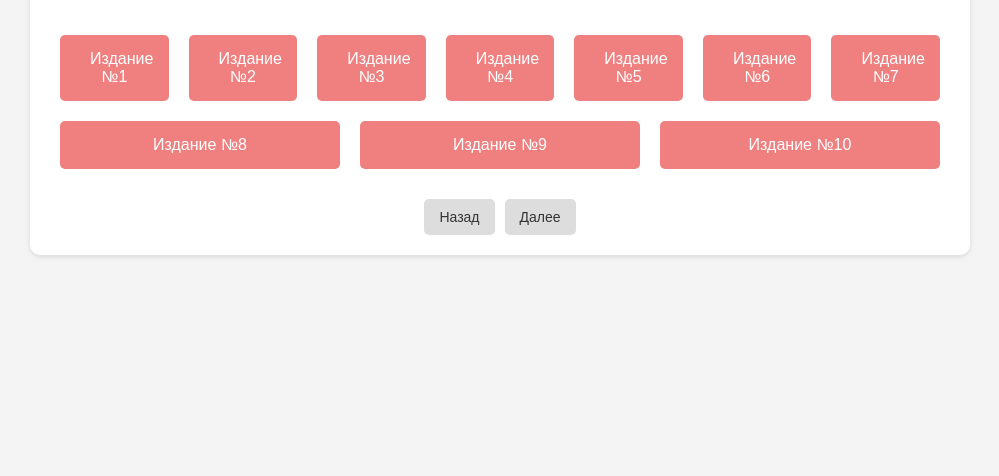
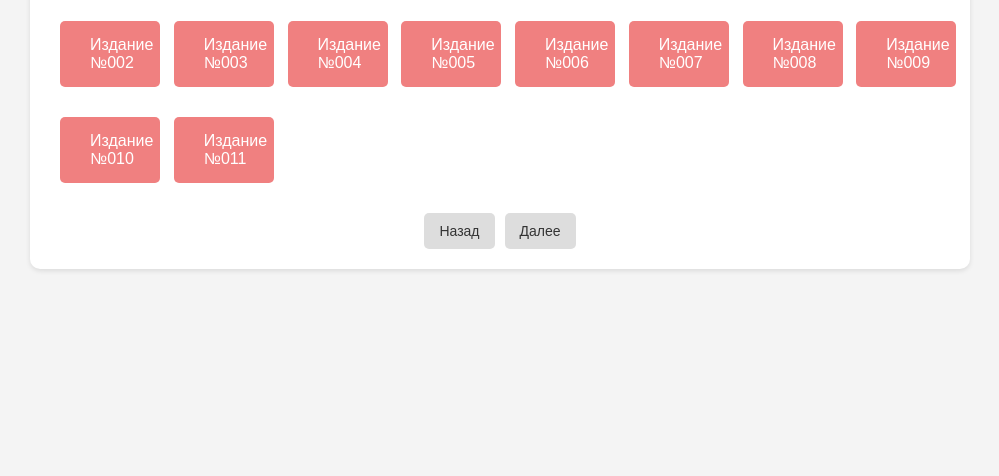
Before and after one commit to square222/my_project.github.io, a plain HTML site: page pdf_catalog.html in a window 1280 px wide. Shown: the part 324-800 px from the top of the page, without its empty margins (140-1139 px from the left). Drawn offline with Linux system fonts and the light colour scheme.

Commit message:
Add files via upload

```diff
--- a/script.js
+++ b/script.js
@@ -3,99 +3,95 @@ const paginationContainer = document.getElementById('pagination');
 const prevButton = document.getElementById('prev-button');
 const nextButton = document.getElementById('next-button');
 const buttonsPerPage = 10;
-const totalButtons = 88;
 let currentPage = 1;
 
-// Массив с ссылками (замените на свои ссылки)
+// Массив с ссылками
 const links = [
-    'https://poisk.ngonb.ru/flip/nso/maslyanino/soc_lnovodstvo/1941/002/',
-    'https://poisk.ngonb.ru/flip/nso/maslyanino/soc_lnovodstvo/1941/003/',
-    'https://poisk.ngonb.ru/flip/nso/maslyanino/soc_lnovodstvo/1941/004/',
-    'https://poisk.ngonb.ru/flip/nso/maslyanino/soc_lnovodstvo/1941/005/',
-    'https://poisk.ngonb.ru/flip/nso/maslyanino/soc_lnovodstvo/1941/006/',
-    'https://ссылка6.com',
-    'https://ссылка7.com',
-    'https://ссылка8.com',
-    'https://ссылка9.com',
-    'https://ссылка10.com',
-    'https://ссылка11.com',
-    'https://ссылка12.com',
-    'https://ссылка13.com',
-    'https://ссылка14.com',
-    'https://ссылка15.com',
-    'https://ссылка16.com',
-    'https://ссылка17.com',
-    'https://ссылка18.com',
-    'https://ссылка19.com',
-    'https://ссылка20.com',
-    'https://ссылка21.com',
-    'https://ссылка22.com',
-    'https://ссылка23.com',
-    'https://ссылка24.com',
-    'https://ссылка25.com',
-    'https://ссылка26.com',
-    'https://ссылка27.com',
-    'https://ссылка28.com',
-    'https://ссылка29.com',
-    'https://ссылка30.com',
-    'https://ссылка31.com',
-    'https://ссылка32.com',
-    'https://ссылка33.com',
-    'https://ссылка34.com',
-    'https://ссылка35.com',
-    'https://ссылка36.com',
-    'https://ссылка37.com',
-    'https://ссылка38.com',
-    'https://ссылка39.com',
-    'https://ссылка40.com',
-    'https://ссылка41.com',
-    'https://ссылка42.com',
-    'https://ссылка43.com',
-    'https://ссылка44.com',
-    'https://ссылка45.com',
-    'https://ссылка46.com',
-    'https://ссылка47.com',
-    'https://ссылка48.com',
-    'https://ссылка49.com',
-    'https://ссылка50.com',
-    'https://ссылка51.com',
-    'https://ссылка52.com',
-    'https://ссылка53.com',
-    'https://ссылка54.com',
-    'https://ссылка55.com',
-    'https://ссылка56.com',
-    'https://ссылка57.com',
-    'https://ссылка58.com',
-    'https://ссылка59.com',
-    'https://ссылка60.com',
-    'https://ссылка61.com',
-    'https://ссылка62.com',
-    'https://ссылка63.com',
-    'https://ссылка64.com',
-    'https://ссылка65.com',
-    'https://ссылка66.com',
-    'https://ссылка67.com',
-    'https://ссылка68.com',
-    'https://ссылка69.com',
-    'https://ссылка70.com',
-    'https://ссылка71.com',
-    'https://ссылка72.com',
-    'https://ссылка73.com',
-    'https://ссылка74.com',
-    'https://ссылка75.com',
-    'https://ссылка76.com',
-    'https://ссылка77.com',
-    'https://ссылка78.com',
-    'https://ссылка79.com',
-    'https://ссылка80.com',
-    'https://ссылка81.com',
-    'https://ссылка82.com',
-    'https://ссылка83.com',
-    'https://ссылка84.com',
-    'https://ссылка85.com',
-    'https://ссылка86.com',
-    'https://ссылка87.com',
-    'https://ссылка88.com',
+  'https://poisk.ngonb.ru/flip/nso/maslyanino/soc_lnovodstvo/1941/002',
+  'https://poisk.ngonb.ru/flip/nso/maslyanino/soc_lnovodstvo/1941/003',
+  'https://poisk.ngonb.ru/flip/nso/maslyanino/soc_lnovodstvo/1941/004',
+  'https://poisk.ngonb.ru/flip/nso/maslyanino/soc_lnovodstvo/1941/005',
+  'https://poisk.ngonb.ru/flip/nso/maslyanino/soc_lnovodstvo/1941/006',
+  'https://poisk.ngonb.ru/flip/nso/maslyanino/soc_lnovodstvo/1941/007',
+  'https://poisk.ngonb.ru/flip/nso/maslyanino/soc_lnovodstvo/1941/008',
+  'https://poisk.ngonb.ru/flip/nso/maslyanino/soc_lnovodstvo/1941/009',
+  'https://poisk.ngonb.ru/flip/nso/maslyanino/soc_lnovodstvo/1941/010',
+  'https://poisk.ngonb.ru/flip/nso/maslyanino/soc_lnovodstvo/1941/011',
+  'https://poisk.ngonb.ru/flip/nso/maslyanino/soc_lnovodstvo/1941/012',
+  'https://poisk.ngonb.ru/flip/nso/maslyanino/soc_lnovodstvo/1941/013',
+  'https://poisk.ngonb.ru/flip/nso/maslyanino/soc_lnovodstvo/1941/014',
+  'https://poisk.ngonb.ru/flip/nso/maslyanino/soc_lnovodstvo/1941/015',
+  'https://poisk.ngonb.ru/flip/nso/maslyanino/soc_lnovodstvo/1941/016',
+  'https://poisk.ngonb.ru/flip/nso/maslyanino/soc_lnovodstvo/1941/018',
+  'https://poisk.ngonb.ru/flip/nso/maslyanino/soc_lnovodstvo/1941/019',
+  'https://poisk.ngonb.ru/flip/nso/maslyanino/soc_lnovodstvo/1941/020',
+  'https://poisk.ngonb.ru/flip/nso/maslyanino/soc_lnovodstvo/1941/021',
+  'https://poisk.ngonb.ru/flip/nso/maslyanino/soc_lnovodstvo/1941/024',
+  'https://poisk.ngonb.ru/flip/nso/maslyanino/soc_lnovodstvo/1941/025',
+  'https://poisk.ngonb.ru/flip/nso/maslyanino/soc_lnovodstvo/1941/026',
+  'https://poisk.ngonb.ru/flip/nso/maslyanino/soc_lnovodstvo/1941/027',
+  'https://poisk.ngonb.ru/flip/nso/maslyanino/soc_lnovodstvo/1941/028',
+  'https://poisk.ngonb.ru/flip/nso/maslyanino/soc_lnovodstvo/1941/029',
+  'https://poisk.ngonb.ru/flip/nso/maslyanino/soc_lnovodstvo/1941/030',
+  'https://poisk.ngonb.ru/flip/nso/maslyanino/soc_lnovodstvo/1941/031',
+  'https://poisk.ngonb.ru/flip/nso/maslyanino/soc_lnovodstvo/1941/032',
+  'https://poisk.ngonb.ru/flip/nso/maslyanino/soc_lnovodstvo/1941/033',
+  'https://poisk.ngonb.ru/flip/nso/maslyanino/soc_lnovodstvo/1941/034',
+  'https://poisk.ngonb.ru/flip/nso/maslyanino/soc_lnovodstvo/1941/035',
+  'https://poisk.ngonb.ru/flip/nso/maslyanino/soc_lnovodstvo/1941/036',
+  'https://poisk.ngonb.ru/flip/nso/maslyanino/soc_lnovodstvo/1941/037',
+  'https://poisk.ngonb.ru/flip/nso/maslyanino/soc_lnovodstvo/1941/038',
+  'https://poisk.ngonb.ru/flip/nso/maslyanino/soc_lnovodstvo/1941/039',
+  'https://poisk.ngonb.ru/flip/nso/maslyanino/soc_lnovodstvo/1941/040',
+  'https://poisk.ngonb.ru/flip/nso/maslyanino/soc_lnovodstvo/1941/041',
+  'https://poisk.ngonb.ru/flip/nso/maslyanino/soc_lnovodstvo/1941/042',
+  'https://poisk.ngonb.ru/flip/nso/maslyanino/soc_lnovodstvo/1941/043',
+  'https://poisk.ngonb.ru/flip/nso/maslyanino/soc_lnovodstvo/1941/045',
+  'https://poisk.ngonb.ru/flip/nso/maslyanino/soc_lnovodstvo/1941/047',
+  'https://poisk.ngonb.ru/flip/nso/maslyanino/soc_lnovodstvo/1941/048',
+  'https://poisk.ngonb.ru/flip/nso/maslyanino/soc_lnovodstvo/1941/049',
+  'https://poisk.ngonb.ru/flip/nso/maslyanino/soc_lnovodstvo/1941/051',
+  'https://poisk.ngonb.ru/flip/nso/maslyanino/soc_lnovodstvo/1941/052',
+  'https://poisk.ngonb.ru/flip/nso/maslyanino/soc_lnovodstvo/1941/053',
+  'https://poisk.ngonb.ru/flip/nso/maslyanino/soc_lnovodstvo/1941/054',
+  'https://poisk.ngonb.ru/flip/nso/maslyanino/soc_lnovodstvo/1941/055',
+  'https://poisk.ngonb.ru/flip/nso/maslyanino/soc_lnovodstvo/1941/056',
+  'https://poisk.ngonb.ru/flip/nso/maslyanino/soc_lnovodstvo/1941/057',
+  'https://poisk.ngonb.ru/flip/nso/maslyanino/soc_lnovodstvo/1941/058',
+  'https://poisk.ngonb.ru/flip/nso/maslyanino/soc_lnovodstvo/1941/059',
+  'https://poisk.ngonb.ru/flip/nso/maslyanino/soc_lnovodstvo/1941/060',
+  'https://poisk.ngonb.ru/flip/nso/maslyanino/soc_lnovodstvo/1941/061',
+  'https://poisk.ngonb.ru/flip/nso/maslyanino/soc_lnovodstvo/1941/062',
+  'https://poisk.ngonb.ru/flip/nso/maslyanino/soc_lnovodstvo/1941/063',
+  'https://poisk.ngonb.ru/flip/nso/maslyanino/soc_lnovodstvo/1941/065',
+  'https://poisk.ngonb.ru/flip/nso/maslyanino/soc_lnovodstvo/1941/066',
+  'https://poisk.ngonb.ru/flip/nso/maslyanino/soc_lnovodstvo/1941/067',
+  'https://poisk.ngonb.ru/flip/nso/maslyanino/soc_lnovodstvo/1941/068',
+  'https://poisk.ngonb.ru/flip/nso/maslyanino/soc_lnovodstvo/1941/069',
+  'https://poisk.ngonb.ru/flip/nso/maslyanino/soc_lnovodstvo/1941/070',
+  'https://poisk.ngonb.ru/flip/nso/maslyanino/soc_lnovodstvo/1941/071',
+  'https://poisk.ngonb.ru/flip/nso/maslyanino/soc_lnovodstvo/1941/072',
+  'https://poisk.ngonb.ru/flip/nso/maslyanino/soc_lnovodstvo/1941/073',
+  'https://poisk.ngonb.ru/flip/nso/maslyanino/soc_lnovodstvo/1941/074',
+  'https://poisk.ngonb.ru/flip/nso/maslyanino/soc_lnovodstvo/1941/076',
+  'https://poisk.ngonb.ru/flip/nso/maslyanino/soc_lnovodstvo/1941/077',
+  'https://poisk.ngonb.ru/flip/nso/maslyanino/soc_lnovodstvo/1941/078',
+  'https://poisk.ngonb.ru/flip/nso/maslyanino/soc_lnovodstvo/1941/079',
+  'https://poisk.ngonb.ru/flip/nso/maslyanino/soc_lnovodstvo/1941/081',
+  'https://poisk.ngonb.ru/flip/nso/maslyanino/soc_lnovodstvo/1941/083',
+  'https://poisk.ngonb.ru/flip/nso/maslyanino/soc_lnovodstvo/1941/084',
+  'https://poisk.ngonb.ru/flip/nso/maslyanino/soc_lnovodstvo/1941/085',
+  'https://poisk.ngonb.ru/flip/nso/maslyanino/soc_lnovodstvo/1941/086',
+  'https://poisk.ngonb.ru/flip/nso/maslyanino/soc_lnovodstvo/1941/087',
+  'https://poisk.ngonb.ru/flip/nso/maslyanino/soc_lnovodstvo/1941/088',
+  'https://poisk.ngonb.ru/flip/nso/maslyanino/soc_lnovodstvo/1941/089',
+  'https://poisk.ngonb.ru/flip/nso/maslyanino/soc_lnovodstvo/1941/091',
+  'https://poisk.ngonb.ru/flip/nso/maslyanino/soc_lnovodstvo/1941/092',
+  'https://poisk.ngonb.ru/flip/nso/maslyanino/soc_lnovodstvo/1941/093',
+  'https://poisk.ngonb.ru/flip/nso/maslyanino/soc_lnovodstvo/1941/094',
+  'https://poisk.ngonb.ru/flip/nso/maslyanino/soc_lnovodstvo/1941/095',
+  'https://poisk.ngonb.ru/flip/nso/maslyanino/soc_lnovodstvo/1941/096',
+  'https://poisk.ngonb.ru/flip/nso/maslyanino/soc_lnovodstvo/1941/098'
 ];
 
 function createButton(link, title) {
@@ -111,22 +107,36 @@ function createButton(link, title) {
   function renderButtons() {
     buttonContainer.innerHTML = ''; // Очищаем предыдущие кнопки
 
+    let buttonCount = 0; // Счетчик для подсчета реального количества кнопок
     const startIndex = (currentPage - 1) * buttonsPerPage;
-    const endIndex = Math.min(startIndex + buttonsPerPage, totalButtons);
 
-    for (let i = startIndex; i < endIndex; i++) {
-        buttonContainer.appendChild(createButton(links[i], `Издание №${i + 1}`));
+    // Используем цикл while, чтобы проверить все номера кнопок
+    let i = 0;
+    while (buttonCount < startIndex + buttonsPerPage) {
+      if (i >= links.length) {
+        break; // Прерываем цикл, если достигли конца массива links
+      }
+
+      const link = links[i];
+      // Извлекаем номер издания из ссылки
+      const issueNumber = link.substring(link.lastIndexOf('/') + 1);
+      // Форматируем номер с добавлением ведущего нуля, если нужно
+      const formattedIssueNumber = issueNumber.padStart(2, '0');
+      buttonContainer.appendChild(createButton(link, `Издание №${formattedIssueNumber}`));
+
+      buttonCount++;
+      i++;
     }
   }
 
   function updatePaginationButtons() {
     prevButton.disabled = currentPage === 1;
-    nextButton.disabled = currentPage === Math.ceil(totalButtons / buttonsPerPage);
+    nextButton.disabled = currentPage * buttonsPerPage >= links.length;
   }
 
   function handlePageChange(newPage) {
     currentPage = newPage;
-    renderButtons();
+    renderButtons(); // Перерисовываем все кнопки
     updatePaginationButtons();
   }
 
--- a/style.css
+++ b/style.css
@@ -7,10 +7,12 @@
     }
 
 body{
-    /* background-image: url(img/fon-art-tekstura-sova.jpg); */
-    /* background-size: 245%; */
     background-color: hsl(129, 31%, 52%);
+    background-image: url(img/014_page-0003.jpg);
+    opacity: 95%;
+
 }
+
 .block{
     background-color: hsl(47, 81%, 90%);
     width: 100%;
--- a/style2.css
+++ b/style2.css
@@ -6,7 +6,7 @@ body {
     display: flex;
     flex-direction: column;
     align-items: center;
-    min-height: 100vh; /* Занимаем всю высоту экрана */
+    min-height: 100vh;
     display: flex;
     justify-content: center;
     align-items: center;
@@ -19,7 +19,7 @@ body {
     background-color: white;
     border-radius: 10px;
     box-shadow: 0 2px 5px rgba(0, 0, 0, 0.1);
-    text-align: center; /* Выравниваем текст по центру */
+    text-align: center;
 }
 
 h1 {
@@ -30,17 +30,18 @@ h1 {
     padding: 10px 20px;
     background-color: #f08080; /* Цвет фона заголовка */
     color: white; /* Цвет текста заголовка */
-    border-radius: 5px; /* Скругление углов заголовка */
+    border-radius: 5px;
 }
 
 #button-container {
-    display: flex;
-    flex-wrap: wrap;
+    display: grid;
+    grid-template-columns: repeat(auto-fit, minmax(100px, 1fr));
+    gap: 10px;
     justify-content: center;
 }
 
 .button {
-    background-color: #f08080; /* Цвет кнопок заменен на светло-розовый */
+    background-color: #f08080;
     color: white;
     padding: 15px 30px;
     margin: 10px;
@@ -49,9 +50,9 @@ h1 {
     font-size: 16px;
     cursor: pointer;
     transition: background-color 0.3s;
-    text-decoration: none; /* Убираем подчеркивание для ссылок */
-    flex: 1; /* Добавляем flex: 1 */
-    min-width: 100px; /* Добавляем минимальную ширину */
+    text-decoration: none;
+    flex: 1;
+    min-width: 100px;
 }
 
 .button:hover {
@@ -91,6 +92,6 @@ h1 {
 }
 
 .pagination-button.active {
-    background-color: #f08080; /* Цвет активной кнопки пагинации */
+    background-color: #f08080;
     color: white;
 }
```
Lines whose indentation alone changed are shown as unchanged.
